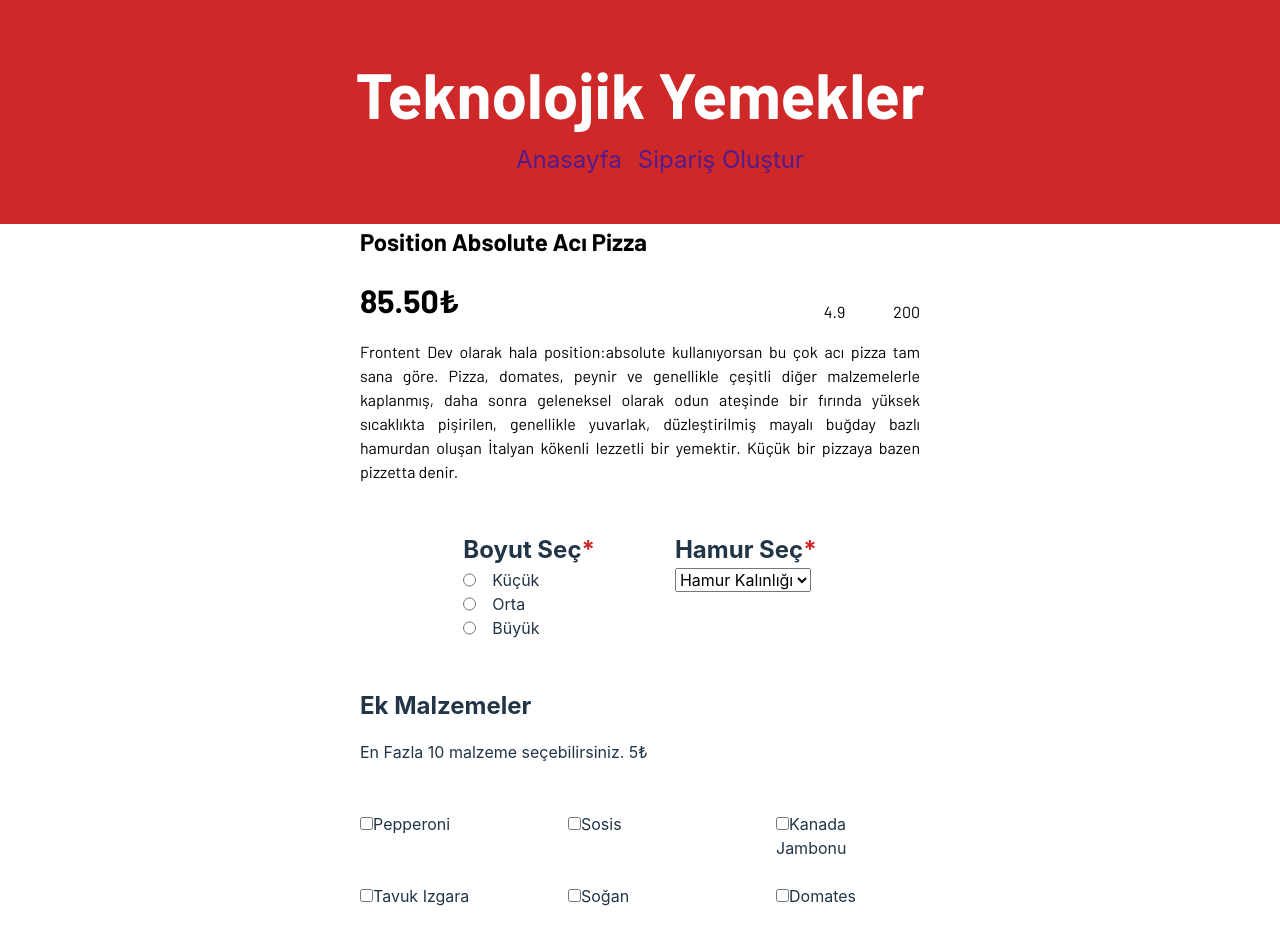
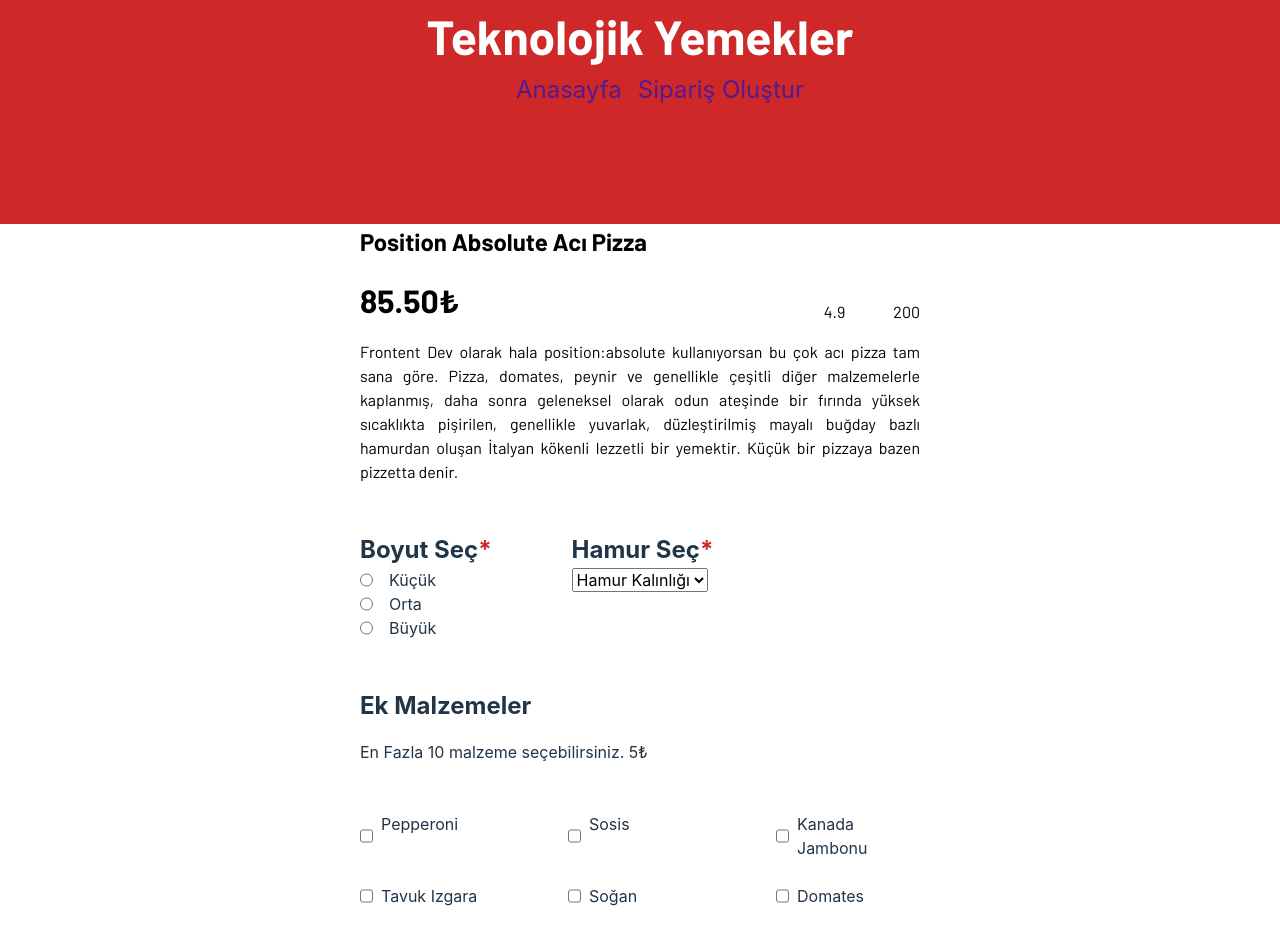
Before and after one commit to enes-uzunoglu/Sprint_8_React_Pizza_Project, a React (Vite) app: page / in a window 1280 px wide. Shown: the top 935 px of the page. Built offline with nearby package versions, Linux system fonts and the light colour scheme.

Commit message:
Form elemanları çeşitlendir
Ek malzemeler eklendi.
Validasyon lar eklendi.

```diff
--- a/src/App.css
+++ b/src/App.css
@@ -41,6 +41,15 @@
   max-width: 35rem;
 }
 
+.min-width-35rem {
+  min-width: 35rem;
+}
+
+
+.max-width-35{
+  max-width: 35rem;
+}
+
 .min-height-div-14rem{
   min-height: 14rem;
 }
@@ -57,8 +66,8 @@
   background-color: var(--headerColor) ;
 }
 
-.fontsize-4rem{
-  font-size: 4rem;
+.fontsize-3rem{
+  font-size: 3rem;
 }
 
 .fontsize-header-ul{
@@ -99,6 +108,14 @@
 
 .flex-direction-column{
   flex-direction: column;
+}
+
+.align-self-end {
+  align-self: flex-end;
+}
+
+.gap-0-5rem{
+  gap: 0.5rem;
 }
 
 .gap-1rem{
--- a/src/Form.jsx
+++ b/src/Form.jsx
@@ -1,112 +1,199 @@
-import React from 'react'
-import './App.css'
+import React, { useState } from "react";
+import "./App.css";
 
-const boyutlar = ['Küçük','Orta','Büyük']; // burası doğru yer
-const hamurlar = ['İnce','Orta','Kalın'];
-const malzemeler = ['Pepperoni','Sosis','Kanada Jambonu','Tavuk Izgara','Soğan','Domates','Mısır','Sucuk','Jalepeno', 'Sarımsak', 'Biber', 'Sucuk','Ananas','Kabak',];
+const boyutlar = ["Küçük", "Orta", "Büyük"]; // burası doğru yer
+const hamurlar = ["İnce", "Orta", "Kalın"];
+const malzemeler = [
+  "Pepperoni",
+  "Sosis",
+  "Kanada Jambonu",
+  "Tavuk Izgara",
+  "Soğan",
+  "Domates",
+  "Mısır",
+  "Sucuk",
+  "Jalepeno",
+  "Sarımsak",
+  "Biber",
+  "Salam",
+  "Ananas",
+  "Kabak",
+];
 
 function Form() {
+  const [form, setForm] = useState({ boyut: "", hamur: "", malzemeler: [] });
+  const [error, setError] = useState({
+    boyutHata: "",
+    hamurHata: "",
+    malzemelerHata: "",
+  });
+
+  const handleChange = (e) => {
+    const { name, value, checked } = e.target;
+
+    // if (name === "boyut" && value === "Küçük") {
+    //   setError({ ...error, boyutHata: "lütfen boyut belirtiniz." });
+    // } else {
+    //   setError("");
+    // }
+
+    // if (name === "hamur" && value === "Kalın") {
+    //   setError({ ...error, hamurHata: "lütfen hamur belirtiniz." });
+    // } else {
+    //   setError("");
+    // }
+
+    // if (form.malzemeler.length >= 9 && checked) {
+    //   setError({
+    //     ...error,
+    //     malzemelerHata: "En Fazla 10 malzeme seçebilirsiniz.",
+    //   });
+    // } else {
+    //   setError("");
+    // }
+
+    if (name === "boyut") {
+      value === "Küçük"
+        ? setError({ ...error, boyutHata: "lütfen boyut belirtiniz." })
+        : setError({ ...error, boyutHata: "" });
+    } else if (name === "hamur") {
+      value === "Kalın"
+        ? setError({ ...error, hamurHata: "lütfen hamur belirtiniz." })
+        : setError({ ...error, hamurHata: "" });
+    } else if (form.malzemeler.length >= 9) {
+      checked
+        ? setError({
+            ...error,
+            malzemelerHata: "En Fazla 10 malzeme seçebilirsiniz.",
+          })
+        : setError({
+            ...error,
+            malzemelerHata: "",
+          });
+    }
+
+    //boyut seçilmemişse bir error at
+
+    let secilenMalzemeler = [...form.malzemeler];
+
+    if (name === "malzemeler") {
+      if (checked) {
+        secilenMalzemeler.push(value);
+      } else {
+        secilenMalzemeler = form.malzemeler.filter(
+          (malzeme) => malzeme !== value
+        );
+      }
+
+      setForm({ ...form, malzemeler: secilenMalzemeler });
+    } else {
+      setForm({ ...form, [name]: value });
+    }
+  };
 
   return (
-
-    <div className='display-flex flex-direction-column gap-3rem width-div-100vw'>
-
-      <div className="display-flex flex-direction-column gap-1rem font-barlow color-black max-width-35rem margin-0-auto "> {/* Fiyat-Ürün Bilgisi */}
-
+    <div className="display-flex flex-direction-column gap-3rem width-div-100vw">
+      {/* Fiyat-Ürün Bilgisi */}
+      <div className="display-flex flex-direction-column gap-1rem font-barlow color-black max-width-35rem margin-0-auto ">
         <h2>Position Absolute Acı Pizza</h2>
-
-        <div className='display-flex justify-content-sb align-items-end'>
-
+        <div className="display-flex justify-content-sb align-items-end">
           <h1>85.50₺</h1>
           {/* ne yaptıysam h1 div in alt cızgısını hızzalanmadı. */}
 
-          <div className='display-flex justify-content-end width-yüz100 gap-3rem '>
+          <div className="display-flex justify-content-end width-yüz100 gap-3rem ">
             <p>{`${"4.9"}`}</p>
             <p>{`${"200"}`}</p>
           </div>
-
         </div>
-
-        <p className='text-align-justify'>
-            Frontent Dev olarak hala position:absolute kullanıyorsan bu çok acı pizza tam sana göre. Pizza, domates, peynir ve genellikle çeşitli diğer malzemelerle kaplanmış, daha sonra geleneksel olarak odun ateşinde bir fırında yüksek sıcaklıkta pişirilen, genellikle yuvarlak, düzleştirilmiş mayalı buğday bazlı hamurdan oluşan İtalyan kökenli lezzetli bir yemektir. Küçük bir pizzaya bazen pizzetta denir.
+        <p className="text-align-justify">
+          Frontent Dev olarak hala position:absolute kullanıyorsan bu çok acı
+          pizza tam sana göre. Pizza, domates, peynir ve genellikle çeşitli
+          diğer malzemelerle kaplanmış, daha sonra geleneksel olarak odun
+          ateşinde bir fırında yüksek sıcaklıkta pişirilen, genellikle yuvarlak,
+          düzleştirilmiş mayalı buğday bazlı hamurdan oluşan İtalyan kökenli
+          lezzetli bir yemektir. Küçük bir pizzaya bazen pizzetta denir.
         </p>
-
       </div>
 
-      <div className='display-flex gap-5rem max-width-35rem margin-0-auto'>{/* Boyut - Hamur */}
+      {/* Boyut - Hamur */}
+      <div className="display-flex gap-5rem min-width-35rem margin-0-auto">
+        {/* Boyut Seç */}
+        <div>
+          <h2>
+            Boyut Seç<span className="color-star">*</span>
+          </h2>
+          {boyutlar.map((boyut, ind) => {
+            return (
+              <label key={ind} className="display-flex gap-1rem">
+                <input
+                  type="radio"
+                  name="boyut"
+                  value={boyut}
+                  onChange={handleChange}
+                />
+                {boyut}
+              </label>
+            );
+          })}
+          {error && <p style={{ color: "red" }}>{error.boyutHata}</p>}
+        </div>
+        {/* Hamur Seç */}
+        <div>
+          <h2>
+            Hamur Seç<span className="color-star">*</span>
+          </h2>
+          <select name="hamur" onChange={handleChange}>
+            <option value="" disabled selected>
+              Hamur Kalınlığı
+            </option>
 
-        <div>{/* Boyut Seç */}
+            {hamurlar.map((hamur, ind) => {
+              return (
+                <option key={ind} value={hamur}>
+                  {hamur}
+                </option>
+              );
+            })}
+          </select>
+          {error && <p style={{ color: "red" }}>{error.hamurHata}</p>}
+        </div>
+      </div>
 
-          <h2>Boyut Seç<span className='color-star'>*</span></h2>
-
-          {boyutlar.map((boyut,ind) => {
-
-          return(
-
-          <label key={ind} className='display-flex gap-1rem'>
-
-            <input type="radio" name="boyut" value="boyut" />
-            {boyut}
-
-          </label>
-
-          )
+      {/* Ek Malzemeler */}
+      <div className="display-flex flex-direction-column max-width-35rem gap-3rem margin-0-auto">
+        <div className="display-flex flex-direction-column gap-1rem">
+          <h2>Ek Malzemeler</h2>
+          <p>En Fazla 10 malzeme seçebilirsiniz. 5₺</p>
+        </div>
+        <div className="display-flex justify-content-sb gap-1-5rem wrap">
+          {malzemeler.map((malzeme, ind) => {
+            return (
+              <label
+                key={ind}
+                className="display-flex gap-0-5rem flex-basis-9rem"
+              >
+                <input
+                  type="checkbox"
+                  name="malzemeler"
+                  value={malzeme}
+                  checked={form.checked}
+                  disabled={
+                    form.malzemeler.length >= 10 &&
+                    !form.malzemeler.includes(malzeme)
+                  } // buraya bak
+                  onChange={handleChange}
+                />
+                {malzeme}
+              </label>
+            );
           })}
 
+          <label className="flex-basis-9rem"></label>
         </div>
-
-        <div> {/* Hamur Seç */}
-
-          <h2>Hamur Seç<span className='color-star'>*</span></h2>
-
-          <select name="hamur" id="">
-
-              <option value="" disabled selected>Hamur Kalınlığı</option>
-
-              {hamurlar.map((hamur,ind) => {
-                  return(
-                  <option key={ind} value={hamur}>{hamur}</option>
-                  )
-                  })
-              }
-
-          </select>
-
-        </div>
-
+        {error && <p style={{ color: "red" }}>{error.malzemelerHata}</p>}
       </div>
-
-      <div className='display-flex flex-direction-column max-width-35rem gap-3rem margin-0-auto'> {/* Ek Malzemeler */}
-
-        <div className='display-flex flex-direction-column gap-1rem'>
-
-          <h2>Ek Malzemeler</h2>
-          <p>En Fazla 10 malzeme seçebilirsiniz. 5₺</p>
-
-        </div>
-
-        <div className='display-flex justify-content-sb gap-1-5rem wrap'>
-
-        {malzemeler.map((malzeme,ind) => {
-
-          return (
-          <label key={ind} className='flex-basis-9rem'>
-            <input type="checkbox" checked='' />
-            {malzeme}
-          </label>
-          )
-        })}
-
-          <label className='flex-basis-9rem'>
-          </label>
-
-        </div>
-
-      </div>
-
     </div>
-
-  )
+  );
 }
 
-export default Form
+export default Form;
--- a/src/Header.jsx
+++ b/src/Header.jsx
@@ -1,30 +1,29 @@
 import React from "react";
-import './App.css'
+import "./App.css";
 
 function Header() {
-
-    return(
-
-            <div className="display-flex flex-direction-column justify-content-center align-items-center min-width-div-100vw min-height-div-14rem background-color-header color-white ">
-
-            <h1 className="font-barlow fontsize-4rem ">Teknolojik Yemekler</h1>
+  return (
+    <div className="display-flex flex-direction-column min-width-div-100vw min-height-div-14rem background-color-header color-white ">
+      <div className="display-flex flex-direction-column align-items-center max-width-35 rem margin-0-auto">
+        <h1 className="font-barlow fontsize-3rem ">Teknolojik Yemekler</h1>
 
         <nav>
-
-            <ul className="fontsize-header-ul display-flex gap-1rem list-style-type-none">
+          <ul className="fontsize-header-ul display-flex gap-1rem list-style-type-none align-self-end">
             <li>
-                    <a className="text-decoration-none" href="">Anasayfa</a>
+              <a className="text-decoration-none" href="">
+                Anasayfa
+              </a>
             </li>
             <li>
-                    <a className="text-decoration-none" href="">Sipariş Oluştur</a>
+              <a className="text-decoration-none" href="">
+                Sipariş Oluştur
+              </a>
             </li>
           </ul>
-
         </nav>
-
       </div>
-
-    )
+    </div>
+  );
 }
 
-export default Header
+export default Header;
```
Also changed, not shown: src/App.jsx (+9 -18 lines). Lines whose indentation alone changed are shown as unchanged.
